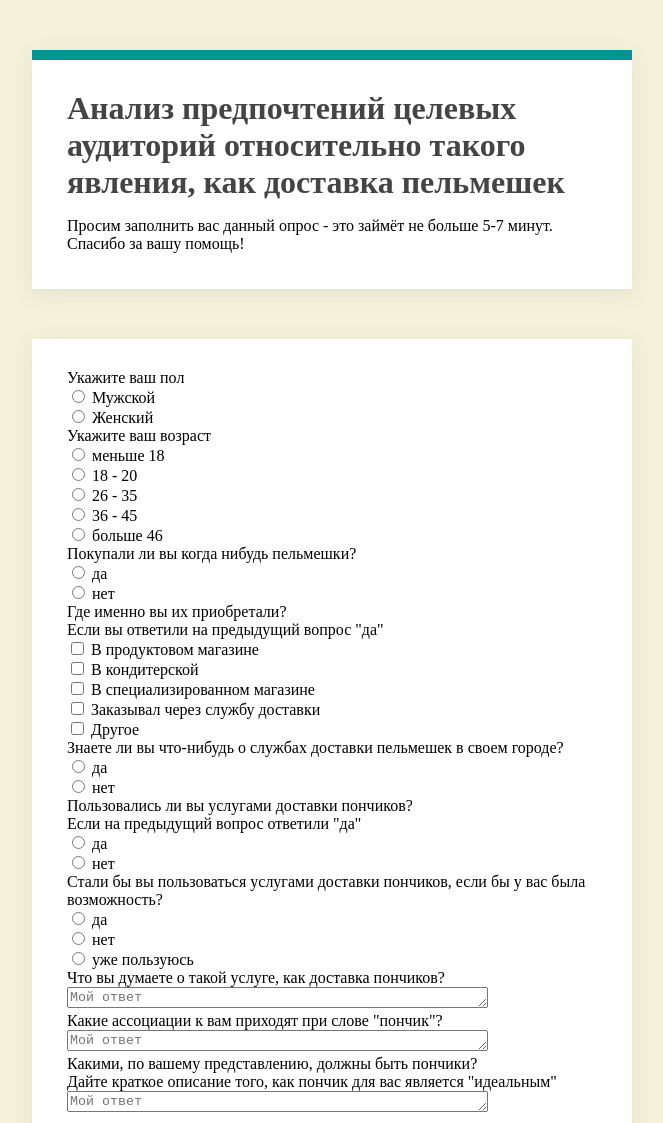
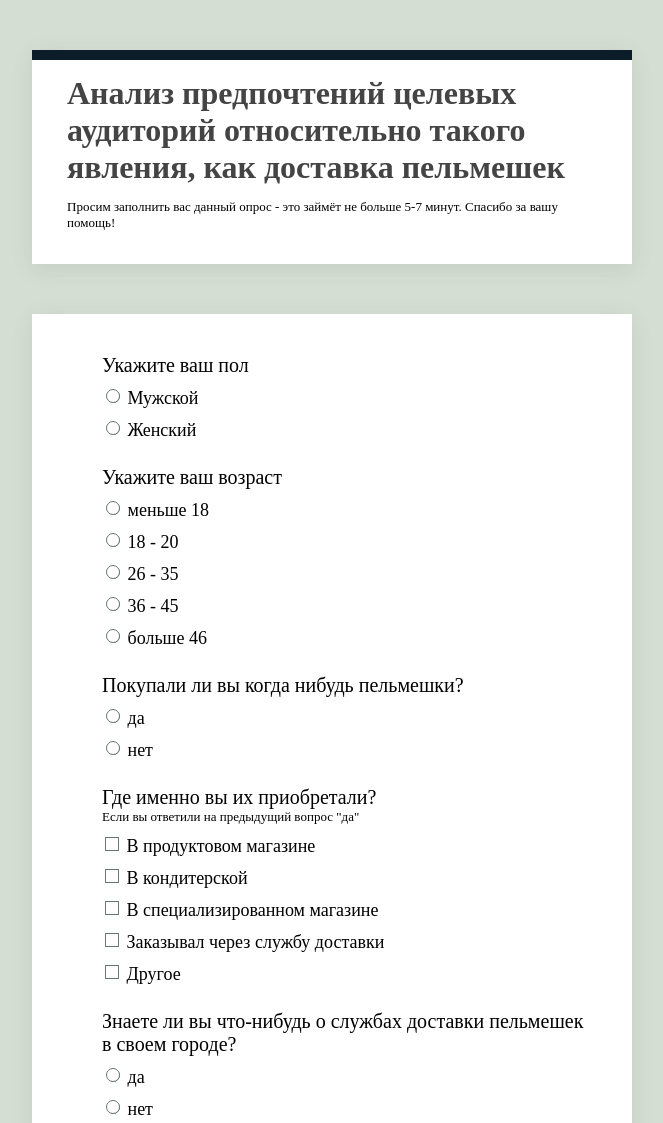
Before and after one commit to miks-qeury/SurveyForm, a plain HTML site: page index.html in a window 1280 px wide. Shown: the top 1123 px of the page, without its empty margins (308-971 px from the left). Drawn offline with Linux system fonts and the light colour scheme.

Commit message:
add colors

```diff
--- a/index.html
+++ b/index.html
@@ -9,143 +9,143 @@
 	<div id="container">
 		<header class="content">
 			<h1>Анализ предпочтений целевых аудиторий относительно такого явления, как доставка пельмешек</h1>
-			<p> Просим заполнить вас данный опрос - это займёт не больше  5-7 минут. Спасибо за вашу помощь! </p>
+			<p class="form-desc"> Просим заполнить вас данный опрос - это займёт не больше  5-7 минут. Спасибо за вашу помощь! </p>
 		</header>
 		<main class="content">
 			<form action="">
-				<label>
+				<label class="form-container">
 					<div class="form-title">Укажите ваш пол</div>
-					<div>
+					<div class="input">
 						<input type="radio" name="sex">
 						<span>Мужской</span>
 					</div>
-					<div>
+					<div class="input">
 						<input type="radio" name="sex">
 						<span>Женский</span>
 					</div>
-				</label>
-				<label>
+				</label class="form-container">
+				<label class="form-container">
 					<div class="form-title">Укажите ваш возраст</div>
-					<div>
+					<div class="input">
 						<input type="radio" name="age">
 						<span>меньше 18</span>
 					</div>
-					<div>
+					<div class="input">
 						<input type="radio" name="age">
 						<span>18 - 20</span>
 					</div>
-					<div>
+					<div class="input">
 						<input type="radio" name="age">
 						<span>26 - 35</span>
 					</div>
-					<div>
+					<div class="input">
 						<input type="radio" name="age">
 						<span>36 - 45</span>
 					</div>
-					<div>
+					<div class="input">
 						<input type="radio" name="age">
 						<span>больше 46</span>
 					</div>
-				</label>
-				<label>
+				</label class="form-container">
+				<label class="form-container">
 					<div class="form-title">Покупали ли вы когда нибудь пельмешки?</div>
-					<div>
+					<div class="input">
 						<input type="radio" name="buy-dump">
 						<span>да</span>
 					</div>
-					<div>
+					<div class="input">
 						<input type="radio" name="buy-dump">
 						<span>нет</span>
 					</div>
-				</label>
+				</label class="form-container">
 
-				<label>
+				<label class="form-container">
 					<div class="form-title">Где именно вы их приобретали?</div>
 					<div class="form-desc">Если вы ответили на предыдущий вопрос "да"</div>
-					<div>
+					<div class="input">
 						<input type="checkbox" name="where-buy">
 						<span>В продуктовом магазине</span>
 					</div>
-					<div>
+					<div class="input">
 						<input type="checkbox" name="where-buy">
 						<span>В кондитерской</span>
 					</div>
-					<div>
+					<div class="input">
 						<input type="checkbox" name="where-buy">
 						<span>В специализированном магазине</span>
 					</div>
-					<div>
+					<div class="input">
 						<input type="checkbox" name="where-buydiv">
 						<span>Заказывал через службу доставки</span>
 					</div>
-					<div>
+					<div class="input">
 						<input type="checkbox" name="where-buy">
 						<span>Другое</span>
 					</div>
-				</label>
+				</label class="form-container">
 
-				<label>
+				<label class="form-container">
 					<div class="form-title">Знаете ли вы что-нибудь о службах доставки пельмешек в своем городе?</div>
-					<div>
+					<div class="input">
 						<input type="radio" name="buy-sity">
 						<span>да</span>
 					</div>
-					<div>
+					<div class="input">
 						<input type="radio" name="buy-sity">
 						<span>нет</span>
 					</div>
-				</label>
+				</label class="form-container">
 
-				<label>
+				<label class="form-container">
 					<div class="form-title">Пользовались ли вы услугами доставки пончиков?</div>
 					<div class="form-desc">Если на предыдущий вопрос ответили "да"</div>
-					<div>
+					<div class="input">
 						<input type="radio" name="use-delivery">
 						<span>да</span>
 					</div>
-					<div>
+					<div class="input">
 						<input type="radio" name="use-delivery">
 						<span>нет</span>
 					</div>
-				</label>
+				</label class="form-container">
 
-				<label>
+				<label class="form-container">
 					<div class="form-title">Стали бы вы пользоваться услугами доставки пончиков, если бы у вас была возможность?</div>
-					<div>
+					<div class="input">
 						<input type="radio" name="use-now">
 						<span>да</span>
 					</div>
-					<div>
+					<div class="input">
 						<input type="radio" name="use-now">
 						<span>нет</span>
 					</div>
-					<div>
+					<div class="input">
 						<input type="radio" name="use-now">
 						<span>уже пользуюсь</span>
 					</div>
-				</label>
+				</label class="form-container">
 
-				<label>
+				<label class="form-container">
 					<div class="form-title">Что вы думаете о такой услуге, как доставка пончиков?</div>
-					<div>
+					<div class="input">
 						<textarea name="" id="" cols="50" rows="1" placeholder="Мой ответ"></textarea>
 					</div>
-				</label>
+				</label class="form-container">
 
-				<label>
+				<label class="form-container">
 					<div class="form-title">Какие ассоциации к вам приходят при слове "пончик"? </div>
-					<div>
+					<div class="input">
 						<textarea name="" id="" cols="50" rows="1" placeholder="Мой ответ"></textarea>
 					</div>
-				</label>
+				</label class="form-container">
 
-				<label>
+				<label class="form-container">
 					<div class="form-title">Какими, по вашему представлению, должны быть пончики?</div>
 					<div class="form-desc">Дайте краткое описание того, как пончик для вас является "идеальным"</div>
-					<div>
+					<div class="input">
 						<textarea name="" id="" cols="50" rows="1" placeholder="Мой ответ"></textarea>
 					</div>
-				</label>
+				</label class="form-container">
 			</form>
 		</main>
 </body>
--- a/style.css
+++ b/style.css
@@ -1,11 +1,21 @@
+:root{
+	--background-color: #D5DED3;
+	--h1-color: #454445;
+	--border-color: #0A1D29;
+	--input-color: #68767F;
+	--input-checked-color: #40838F;
+}
+
+
 body{
-	background-color: #F5F2DC;
+	background-color: var(--background-color);
 	margin: 0;
 }
 h1{
 	margin: 0;
-	color: #454445;
+	color: var(--h1-color);
 }
+
 #container{
 	width: 600px;
 	margin: auto;
@@ -16,10 +26,86 @@ h1{
 	background-color: #fff;
 	margin-top: 50px;
 	margin-bottom: 25px;
-	padding: 30px 35px 20px 35px;
+	padding: 15px 35px 20px 35px;
 	box-shadow: 0 5px 20px rgba(69, 68, 69, 0.1);
-
 }
 .content:first-child{
-	border-top: 10px solid #009494;
+	border-top: 10px solid var(--border-color);
 }
+
+.form-desc{
+	font-size: 13px;
+}
+.input{
+	padding-top: 10px;
+}
+.form-title{
+	font-size: 20px;
+	margin-top: 25px;
+}
+
+.form-container{
+	display: block;
+	position: relative;
+	padding-left: 35px;
+	margin-bottom: 12px;
+	cursor: pointer;
+	font-size: 18px;
+	-webkit-user-select: none;
+	-moz-user-select: none;
+	-ms-user-select: none;
+	user-select: none;
+}
+input[type='radio']:after {
+        width: 12px;
+        height: 12px;
+        border-radius: 15px;
+        top: -1px;
+        left: -1px;
+        position: relative;
+        background-color: #fff;
+        content: '';
+        display: inline-block;
+        visibility: visible;
+        border: 1px solid var(--input-color);
+    }
+
+    input[type='radio']:checked:after {
+        width: 12px;
+        height: 12px;
+        border-radius: 15px;
+        top: -1px;
+        left: -1px;
+        position: relative;
+        background-color: var(--input-checked-color);
+        content: '';
+        display: inline-block;
+        visibility: visible;
+        border: 1px solid var(--input-color);
+    }
+
+    input[type='checkbox']:after {
+        width: 12px;
+        height: 12px;
+        top: -1px;
+        left: -1px;
+        position: relative;
+        background-color: #fff;
+        content: '';
+        display: inline-block;
+        visibility: visible;
+        border: 1px solid var(--input-color);
+    }
+
+    input[type='checkbox']:checked:after {
+        width: 12px;
+        height: 12px;
+        top: -1px;
+        left: -1px;
+        position: relative;
+        background-color: var(--input-checked-color);
+        content: '';
+        display: inline-block;
+        visibility: visible;
+        border: 1px solid var(--input-color);
+    }
```
